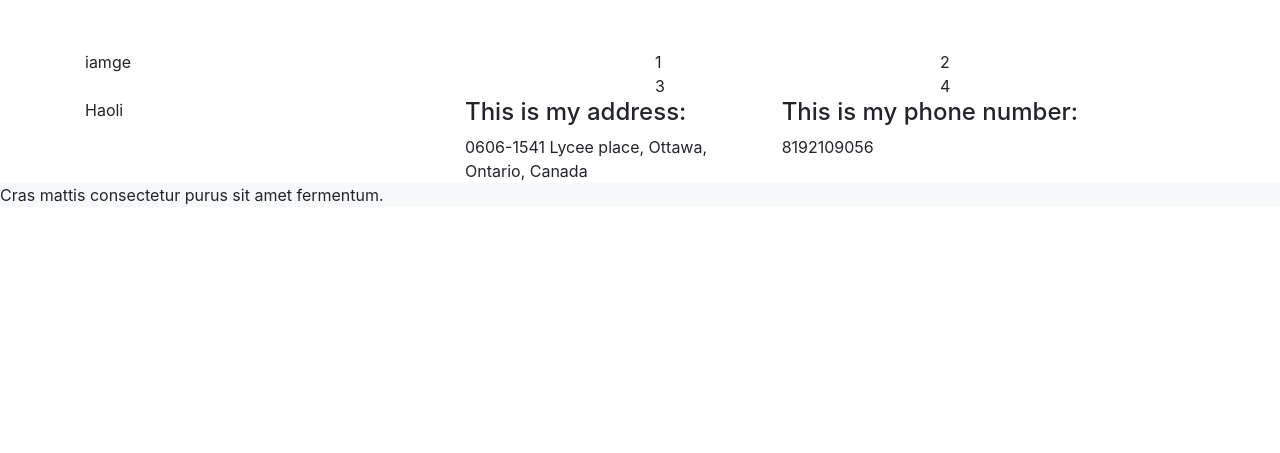
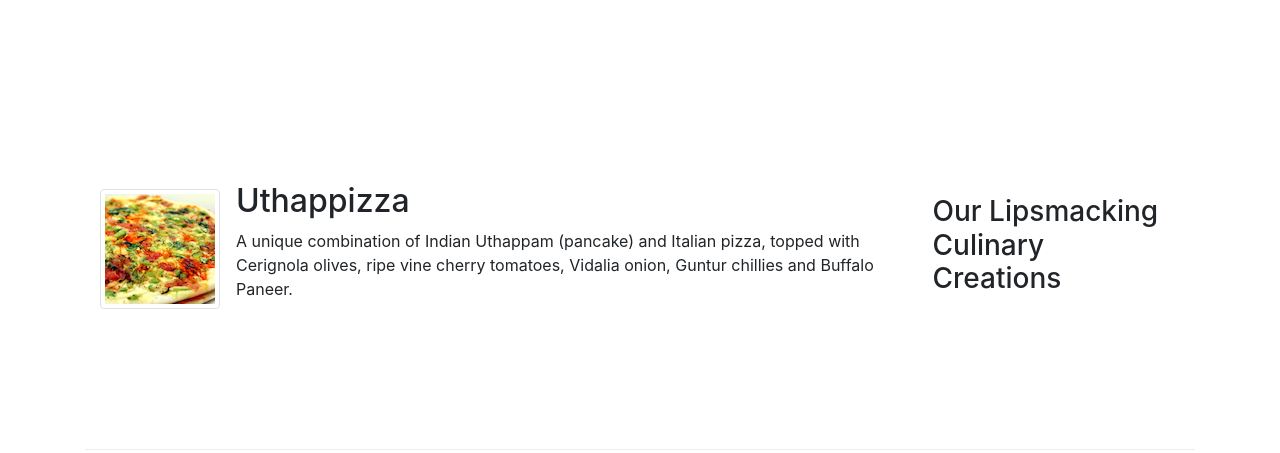
Before and after one commit to lihaokx/Assignment1, a website: page test2.html in a window 1280 px wide. Drawn offline with nearby package versions, Linux system fonts and the light colour scheme.

Commit message:
Images and Media

```diff
--- a/test2.html
+++ b/test2.html
@@ -17,34 +17,25 @@
 <body>
 
   <div class="container">
-    <div class="row">
-      <div class="col">iamge</div>
-        <div class="col">
-          <div class="row">
-            <div class="col">1</div>
-            <div class="col">2</div>
-          </div>
-          <div class="row">
-            <div class="col">3</div>
-            <div class="col">4</div>
-          </div>
+
+    <div  class="row row-content align-items-center">
+      <div class="col-5 col-sm-4 order-sm-last col-md-3">
+          <h3>Our Lipsmacking Culinary Creations</h3>
+        </div>
+          <div class="col col-sm order-sm-first col-md">
+            <div class="media">
+                <img class="d-flex mr-3 img-thumbnail align-self-center" src="img/uthappizza.png" alt="Uthappizza">
+                <div class="media-body">
+                    <h2 class="mt-0">Uthappizza</h2>
+                    <p class="d-none d-sm-block">A unique combination of Indian Uthappam (pancake) and
+                    Italian pizza, topped with Cerignola olives, ripe vine
+                    cherry tomatoes, Vidalia onion, Guntur chillies and
+                    Buffalo Paneer.</p>
+                </div>
+            </div>
         </div>
     </div>
   </div>
-
-  <div class="container">
-    <div class="row">
-      <div class="col-4">Haoli</div>
-        <div class="col">
-          <div class="row">
-            <div class="col-5"><h4>This is my address:</h4> 0606-1541 Lycee place, Ottawa, Ontario, Canada </div>
-            <div class="col"><h4>This is my phone number:</h4> 8192109056</div>
-          </div>
-        </div>
-    </div>
-  </div>
-
-  <div class="bg-light">Cras mattis consectetur purus sit amet fermentum.</div>
 
 
 	<!-- jQuery first, then Popper.js, then Bootstrap JS. -->
```
Also changed, not shown: aboutus.html (+4 -4 lines), contactus.html (+4 -2 lines), index.html (+29 -9 lines), img/alberto.png (added), img/buffet.png (added), img/logo.png (added), img/uthappizza.png (added), 1 other file.
